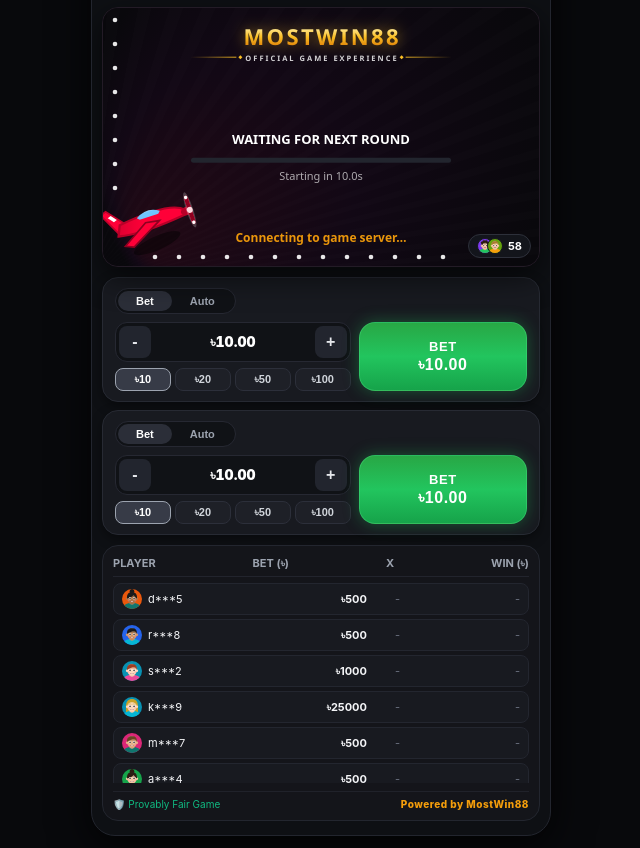
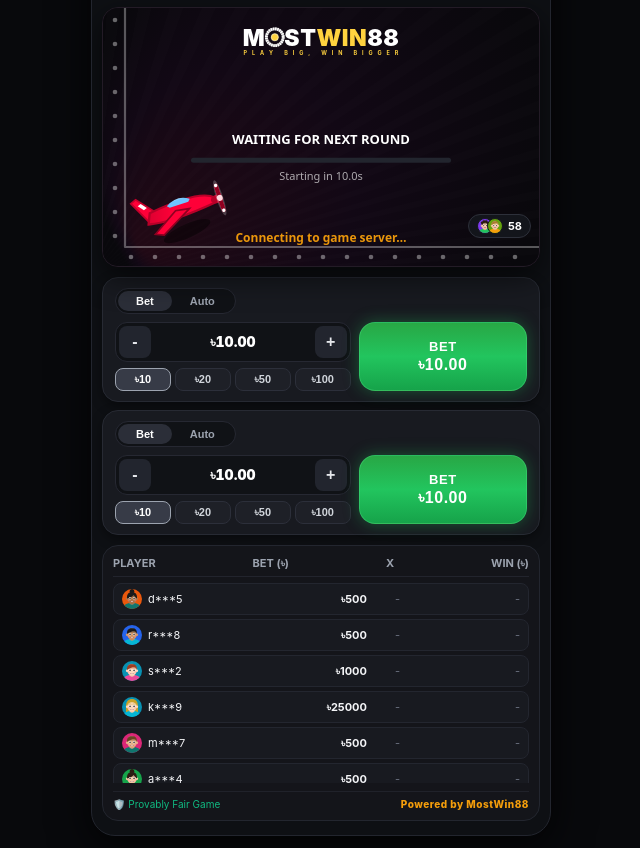
Before and after one commit to trunamentgame-dev/NP-TRUNAMENT, a plain HTML site: page crash/index.html in a window 1280 px wide. Shown: the part 102-950 px from the top of the page, without its empty margins (319-959 px from the left). Drawn offline with Linux system fonts and the light colour scheme; no server answers.

Commit message:
Adjust player counter position and alpha values

```diff
--- a/crash/index.html
+++ b/crash/index.html
@@ -198,7 +198,7 @@
       }
       .player-counter {
         position: absolute;
-        bottom: 8px;
+        bottom: 28px;
         right: 8px;
         background: rgba(21, 23, 29, 0.9);
         border: 1px solid #2d303a;
@@ -1717,6 +1717,8 @@ function mwHide(){window.__mwDone=1}
         let planeTilt = -0.32;
         let dotScrollY = 0;
         let dotScrollX = 0;
+        let dotFlyTime = 0;
+        let dotSpeedFactor = 0.3;
         let lastFrameTs = 0;
         const mod = (a, m) => ((a % m) + m) % m;
         const bgStreaks = Array.from({ length: 30 }, () => ({
@@ -1783,10 +1785,25 @@ function mwHide(){window.__mwDone=1}
           const yEnd = bottomY - 16;
           const xStart = leftX + 16;
           const xEnd = w - 14;
-          const baseAlpha = 0.9;
+          const baseAlpha = 0.38;
           const fadeMargin = 5;
 
           ctx.save();
+
+          // White axis lines (L-shape): left vertical + bottom horizontal, drawn under the plane/text/profiles
+          {
+            const lineX = leftX + 10;
+            const lineY = h - 19;
+            ctx.strokeStyle = 'rgba(255, 255, 255, 0.32)';
+            ctx.lineWidth = 2.2;
+            ctx.lineCap = 'round';
+            ctx.lineJoin = 'round';
+            ctx.beginPath();
+            ctx.moveTo(lineX, 0);
+            ctx.lineTo(lineX, lineY);
+            ctx.lineTo(w, lineY);
+            ctx.stroke();
+          }
 
           // Left vertical dots: scroll downward from top to bottom while flying
           if (yEnd > yStart) {
@@ -1872,11 +1889,18 @@ function mwHide(){window.__mwDone=1}
           bgX += bgSpeed;
           bgY += bgSpeed * 0.35;
 
+          if (gameState === 'WAITING') {
+            dotFlyTime = 0;
+            dotSpeedFactor = 0.3;
+          }
           if (gameState === 'FLYING') {
             const dt = Math.max(0, Math.min(rawDt, 0.05));
-            const speedBoost = Math.min(1.8, 1 + Math.log(Math.max(1, currentMultiplier)) * 0.25);
-            dotScrollY += 58 * speedBoost * dt;
-            dotScrollX += 68 * speedBoost * dt;
+            // Dots start slow, then smoothly speed up as the plane keeps flying forward
+            dotFlyTime += dt;
+            const dotTarget = 0.3 + Math.min(3.4, dotFlyTime * 0.2 + Math.log(Math.max(1, currentMultiplier)) * 1.1);
+            dotSpeedFactor += (dotTarget - dotSpeedFactor) * Math.min(1, dt * 1.5);
+            dotScrollY += 58 * dotSpeedFactor * dt;
+            dotScrollX += 68 * dotSpeedFactor * dt;
           }
 
           const camBegin = () => { ctx.save(); ctx.translate(0, h); ctx.scale(camZoom, camZoom); ctx.translate(0, -h); };
@@ -1920,11 +1944,11 @@ function mwHide(){window.__mwDone=1}
           ctx.restore();
           camEnd();
 
-          const runwayY = h - 44;
+          const runwayY = h - 56;
           if (gameState === 'WAITING') planeTilt += (-0.32 - planeTilt) * 0.1;
 
           const hover = gameState === 'FLYING' ? Math.sin(angleTick * 0.06) * 3 : 0;
-          const wantX = Math.min(w - 55, 52 + climb * (w * 0.6 - 52)) + hover * 0.6;
+          const wantX = Math.min(w - 55, 82 + climb * (w * 0.6 - 82)) + hover * 0.6;
           const wantY = runwayY - climb * (runwayY - h / 3) + hover;
           const planeX = wantX / camZoom;
           const planeY = h + (wantY - h) / camZoom;
@@ -1945,7 +1969,7 @@ function mwHide(){window.__mwDone=1}
 
           let planePose;
           if (gameState === 'WAITING') {
-            planePose = { planeX: 52, planeY: runwayY, tilt: planeTilt, camZoom, canvasHeight: h };
+            planePose = { planeX: 82, planeY: runwayY, tilt: planeTilt, camZoom, canvasHeight: h };
           } else if (gameState === 'FLYING') {
             planePose = { planeX, planeY, tilt: planeTilt, camZoom, canvasHeight: h };
           } else {
@@ -1959,56 +1983,97 @@ function mwHide(){window.__mwDone=1}
 
           if (gameState === 'WAITING') {
             camBegin();
-            drawAirplane(ctx, 52, runwayY, planeTilt, angleTick * 0.7);
+            drawAirplane(ctx, 82, runwayY, planeTilt, angleTick * 0.7);
             camEnd();
 
-            // Brand banner: MOSTWIN88 / OFFICIAL GAME EXPERIENCE
+            // Brand banner: MOSTWIN88 logo (M + spinning reel O + STWIN88) with tagline
             ctx.save();
-            const cx = w / 2;
-            const spaced = (txt, x, y, gap) => {
-              const chars = Array.from(txt);
-              const widths = chars.map((c) => ctx.measureText(c).width);
-              const total = widths.reduce((a, b) => a + b, 0) + gap * (chars.length - 1);
-              let px = x - total / 2;
+            {
+              const cx = w / 2;
+              const FF = "Inter, system-ui, -apple-system, 'Segoe UI', Roboto, Arial, sans-serif";
+              const parts = [
+                { t: 'M', c: '#ffffff' },
+                { o: true },
+                { t: 'ST', c: '#ffffff' },
+                { t: 'WIN', c: '#ffd23f' },
+                { t: '88', c: '#ffffff' }
+              ];
+              const GAP = 0.5;
+              const layoutW = (fs) => {
+                ctx.font = `900 ${fs}px ${FF}`;
+                let tw = 0;
+                parts.forEach((pt) => {
+                  tw += pt.o ? fs * (0.76 + 0.07) : ctx.measureText(pt.t).width + GAP * pt.t.length;
+                });
+                return tw;
+              };
+              const w100 = layoutW(100);
+              const fs = Math.max(13, Math.min(23, (w * 0.42) / w100 * 100));
+              const totalW = layoutW(fs);
+              const baseY = 20 + fs * 0.78;
+              let px = cx - totalW / 2;
+              const left = px;
+
               ctx.textAlign = 'left';
-              chars.forEach((c, i) => { ctx.fillText(c, px, y); px += widths[i] + gap; });
-              return total;
-            };
-            ctx.textBaseline = 'alphabetic';
-
-            const titleSize = Math.max(15, Math.min(22, w * 0.055));
-            ctx.font = `900 ${titleSize}px 'Segoe UI', system-ui, -apple-system, sans-serif`;
-            const tg = ctx.createLinearGradient(0, 18, 0, 18 + titleSize);
-            tg.addColorStop(0, '#fff3b0');
-            tg.addColorStop(0.5, '#fbbf24');
-            tg.addColorStop(1, '#d97706');
-            ctx.fillStyle = tg;
-            ctx.shadowColor = 'rgba(251,191,36,0.55)';
-            ctx.shadowBlur = 14;
-            spaced('MOSTWIN88', cx, 18 + titleSize * 0.85, 2.4);
-            ctx.shadowBlur = 0;
-
-            const subY = 18 + titleSize * 0.85 + 16;
-            ctx.font = "600 7.5px 'Segoe UI', system-ui, -apple-system, sans-serif";
-            ctx.fillStyle = 'rgba(255,255,255,0.82)';
-            const subW = spaced('OFFICIAL GAME EXPERIENCE', cx, subY, 2);
-            const lineY = subY - 3.5;
-            const lineLen = Math.max(14, Math.min(46, (w - subW) / 2 - 22));
-            [-1, 1].forEach((dir) => {
-              const x0 = cx + dir * (subW / 2 + 9);
-              const x1 = x0 + dir * lineLen;
-              const lg = ctx.createLinearGradient(x0, 0, x1, 0);
-              lg.addColorStop(0, 'rgba(251,191,36,0.9)');
-              lg.addColorStop(1, 'rgba(251,191,36,0)');
-              ctx.strokeStyle = lg;
-              ctx.lineWidth = 1;
-              ctx.beginPath(); ctx.moveTo(x0, lineY); ctx.lineTo(x1, lineY); ctx.stroke();
-              const dx = cx + dir * (subW / 2 + 5);
-              ctx.fillStyle = '#fbbf24';
-              ctx.beginPath();
-              ctx.moveTo(dx, lineY - 2); ctx.lineTo(dx + 2, lineY); ctx.lineTo(dx, lineY + 2); ctx.lineTo(dx - 2, lineY);
-              ctx.closePath(); ctx.fill();
-            });
+              ctx.textBaseline = 'alphabetic';
+              ctx.font = `900 ${fs}px ${FF}`;
+              parts.forEach((pt) => {
+                if (pt.o) {
+                  const box = fs * 0.76;
+                  const ox = px + fs * 0.035;
+                  const oy = baseY - box;
+                  const tt = (performance.now() % 6000) / 6000;
+                  let prog = 0;
+                  if (tt >= 0.7) prog = 1;
+                  else if (tt > 0.25) { const u = (tt - 0.25) / 0.45; prog = 1 - Math.pow(1 - u, 3); }
+                  ctx.save();
+                  ctx.shadowColor = 'rgba(255,255,255,0.47)';
+                  ctx.shadowBlur = fs * 0.04;
+                  ctx.translate(ox + box / 2, oy + box / 2);
+                  const sc = (box / 100) * 1.12;
+                  ctx.scale(sc, sc);
+                  ctx.translate(-50, -50);
+                  ctx.save();
+                  ctx.translate(50, 50);
+                  ctx.rotate(prog * Math.PI * 8);
+                  ctx.translate(-50, -50);
+                  ctx.lineWidth = 14;
+                  ctx.strokeStyle = 'rgba(255,255,255,0.4)';
+                  ctx.beginPath(); ctx.arc(50, 50, 43, 0, Math.PI * 2); ctx.stroke();
+                  ctx.strokeStyle = '#ffffff';
+                  ctx.setLineDash([7.4, 3.86]);
+                  ctx.beginPath(); ctx.arc(50, 50, 43, 0, Math.PI * 2); ctx.stroke();
+                  ctx.setLineDash([]);
+                  ctx.restore();
+                  ctx.fillStyle = '#ffd23f';
+                  ctx.beginPath(); ctx.arc(50, 50, 18, 0, Math.PI * 2); ctx.fill();
+                  ctx.lineWidth = 3;
+                  ctx.strokeStyle = '#fff2b3';
+                  ctx.beginPath(); ctx.arc(50, 50, 18, 0, Math.PI * 2); ctx.stroke();
+                  ctx.restore();
+                  px += fs * (0.76 + 0.07);
+                } else {
+                  ctx.fillStyle = pt.c;
+                  Array.from(pt.t).forEach((ch) => {
+                    ctx.fillText(ch, px, baseY);
+                    px += ctx.measureText(ch).width + GAP;
+                  });
+                }
+              });
+
+              // Tagline, letter-spaced to match the logo width
+              const tagFs = Math.max(5.5, fs * 0.17);
+              ctx.font = `700 ${tagFs}px ${FF}`;
+              ctx.fillStyle = '#ffd23f';
+              const tag = Array.from('PLAY BIG, WIN BIGGER');
+              const tws = tag.map((c) => ctx.measureText(c).width);
+              const bear = fs * 0.035;
+              const tagW = totalW - 2 * bear;
+              const ls = (tagW - tws.reduce((a, b) => a + b, 0)) / (tag.length - 1);
+              let tx = left + bear;
+              const tagY = baseY + fs * 0.2 + tagFs * 0.8;
+              tag.forEach((c, i) => { ctx.fillText(c, tx, tagY); tx += tws[i] + ls; });
+            }
             ctx.restore();
 
             // Progress Bar
```
